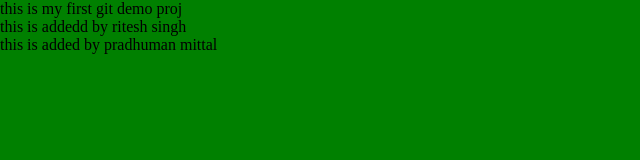
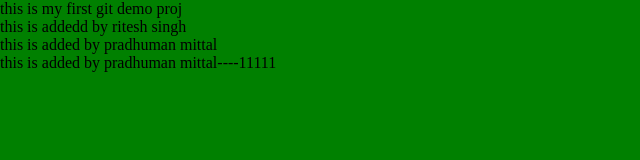
Before and after one commit to Ritesh-K-S/ProjectGit, a plain HTML site: page index.html in a window 1280 px wide. Shown: the whole page, without its empty margins (0-640 px from the left). Drawn offline with Linux system fonts and the light colour scheme.

Commit message:
changed index by pradhuman

```diff
--- a/index.html
+++ b/index.html
@@ -11,6 +11,7 @@
 
 	<p>this is addedd by ritesh singh</p>
 	<p>this is added by pradhuman mittal</p>
+	<p>this is added by pradhuman mittal----11111</p>
 
 </body>
 </html>
```
